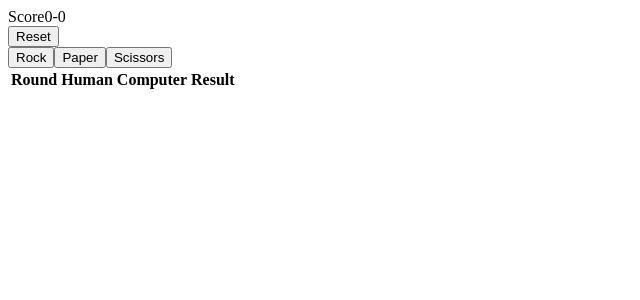
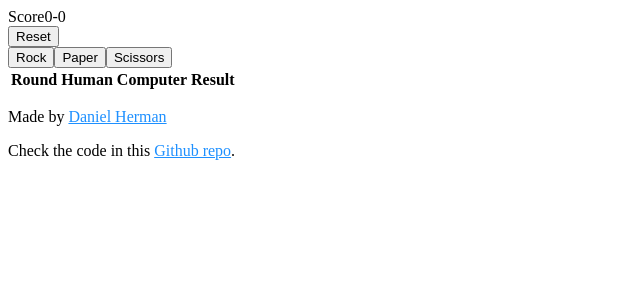
Before and after one commit to detrin/rock-paper-scissors-webapp, a Next.js app: page /App in a window 1280 px wide. Shown: the top 300 px of the page, without its empty margins (0-640 px from the left). Built offline with nearby package versions, Linux system fonts and the light colour scheme.

Commit message:
Adding author info

```diff
--- a/src/pages/App.js
+++ b/src/pages/App.js
@@ -207,6 +207,31 @@ export default function App() {
             </tbody>
           </table>
         </div>
+        <div className="mt-8 text-center text-sm text-gray-600">
+          <p>
+            Made by{" "}
+            <a
+              href="https://www.hermandaniel.com"
+              target="_blank"
+              rel="noreferrer noopener"
+              style={{ color: "dodgerblue" }}
+            >
+              Daniel Herman
+            </a>
+          </p>
+          <p>
+            Check the code in this{" "}
+            <a
+              href="https://github.com/detrin/rock-paper-scissors-webapp"
+              target="_blank"
+              rel="noreferrer noopener"
+              style={{ color: "dodgerblue" }}
+            >
+              Github repo
+            </a>
+            .
+          </p>
+        </div>
       </div>
     </div>
   );
```
